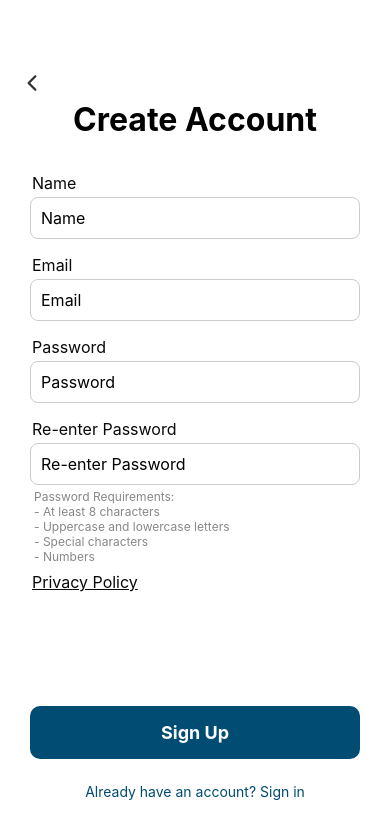
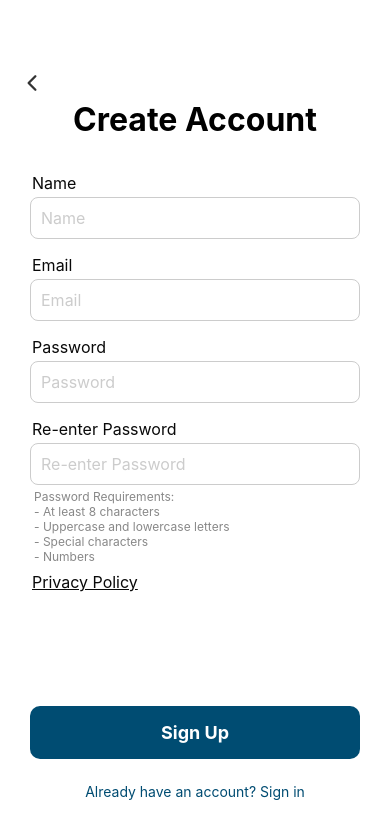
Before and after one commit to amysmunson/reciguard, a React Native app: screen /SignUp in a window 390 px wide. Shown: the top 838 px of the page. Built offline with nearby package versions, Linux system fonts and the light colour scheme; no server answers.

Commit message:
Auth flow fix and style adjustment

```diff
--- a/screens/ForgotPassword.js
+++ b/screens/ForgotPassword.js
@@ -74,6 +74,7 @@ const ForgotPassword = ({ navigation }) => {
           <TextInput
             style={[styles.input_base, styles.input_spaced]}
             placeholder="Email"
+            placeholderTextColor={colors.borderInput}
             autoCapitalize="none"
             keyboardType="email-address"
             value={email}
@@ -89,6 +90,7 @@ const ForgotPassword = ({ navigation }) => {
           <TextInput
             style={[styles.input_base, styles.input_spaced, styles.input_code]}
             placeholder="000000"
+            placeholderTextColor={colors.borderInput}
             autoCapitalize="none"
             keyboardType="number-pad"
             value={code}
@@ -98,6 +100,7 @@ const ForgotPassword = ({ navigation }) => {
           <TextInput
             style={[styles.input_base, styles.input_spaced]}
             placeholder="Password"
+            placeholderTextColor={colors.borderInput}
             secureTextEntry
             value={password}
             onChangeText={setPassword}
@@ -106,6 +109,7 @@ const ForgotPassword = ({ navigation }) => {
           <TextInput
             style={[styles.input_base]}
             placeholder="Re-enter Password"
+            placeholderTextColor={colors.borderInput}
             secureTextEntry
             value={confirmPassword}
             onChangeText={setConfirmPassword}
--- a/screens/Login.js
+++ b/screens/Login.js
@@ -38,6 +38,7 @@ const Login = ({ navigation }) => {
         <TextInput
           style={[styles.input_base, styles.input_spaced]}
           placeholder="Email"
+          placeholderTextColor={colors.borderInput}
           autoCapitalize="none"
           keyboardType="email-address"
           value={email}
@@ -47,6 +48,7 @@ const Login = ({ navigation }) => {
         <TextInput
           style={[styles.input_base, styles.input_spaced]}
           placeholder="Password"
+          placeholderTextColor={colors.borderInput}
           secureTextEntry
           value={password}
           onChangeText={setPassword}
--- a/screens/SignUp.js
+++ b/screens/SignUp.js
@@ -48,6 +48,7 @@ const SignUp = ({ navigation }) => {
         <TextInput
           style={[styles.input_base, styles.input_spaced]}
           placeholder="Name"
+          placeholderTextColor={colors.borderInput}
           value={name}
           onChangeText={setName}
         />
@@ -55,6 +56,7 @@ const SignUp = ({ navigation }) => {
         <TextInput
           style={[styles.input_base, styles.input_spaced]}
           placeholder="Email"
+          placeholderTextColor={colors.borderInput}
           autoCapitalize="none"
           keyboardType="email-address"
           value={email}
@@ -64,6 +66,7 @@ const SignUp = ({ navigation }) => {
         <TextInput
           style={[styles.input_base, styles.input_spaced]}
           placeholder="Password"
+          placeholderTextColor={colors.borderInput}
           secureTextEntry
           value={password}
           onChangeText={setPassword}
@@ -72,6 +75,7 @@ const SignUp = ({ navigation }) => {
         <TextInput
           style={[styles.input_base]}
           placeholder="Re-enter Password"
+          placeholderTextColor={colors.borderInput}
           secureTextEntry
           value={confirmPassword}
           onChangeText={setConfirmPassword}
--- a/styles/main_style.js
+++ b/styles/main_style.js
@@ -240,6 +240,7 @@ const styles = StyleSheet.create({
     paddingVertical: 10,
     paddingHorizontal: 10,
     fontSize: 16,
+    letterSpacing: 0,
   },
 
   input_label: {
```
